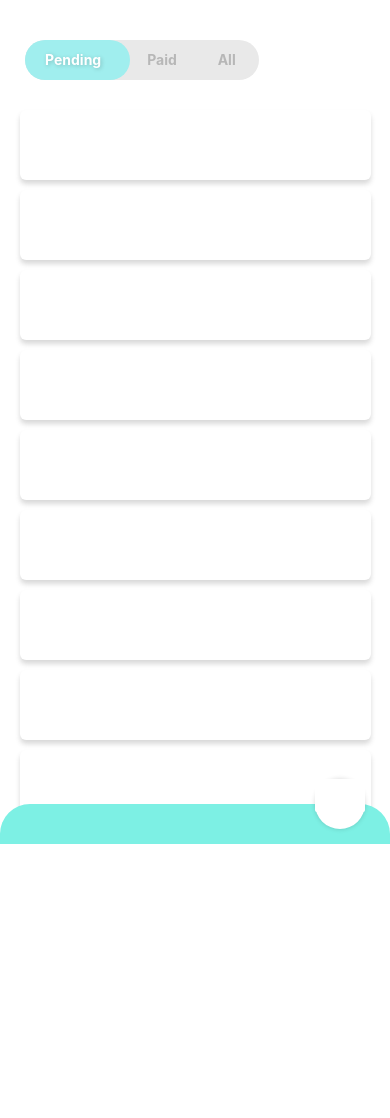
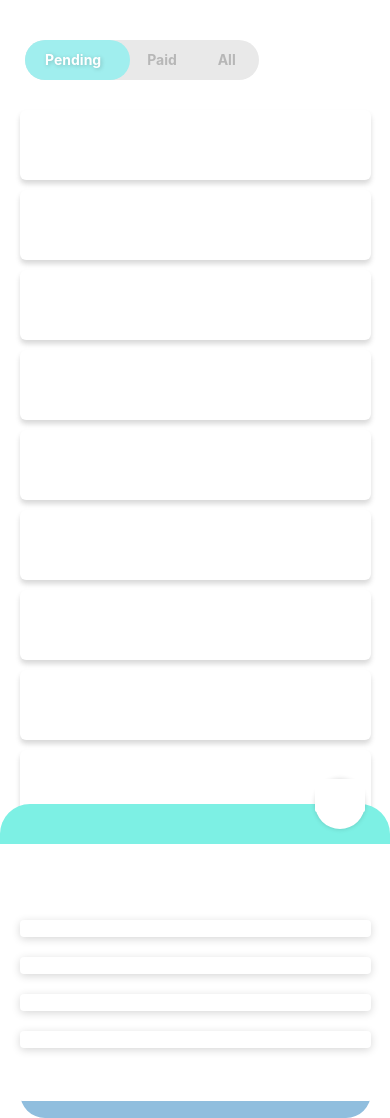
Before and after one commit to masonwongcs/dafuq-bill, a React Native app: screen / in a window 390 px wide. Before the commit the page ends 844 px from the top, so only its background shows below. Built offline with nearby package versions, Linux system fonts and the light colour scheme.

Commit message:
Added input fields

```diff
--- a/src/components/Public/Footer/index.tsx
+++ b/src/components/Public/Footer/index.tsx
@@ -1,5 +1,5 @@
 import * as React from 'react'
-import { ScrollView, Button, Text, View, StyleSheet, Animated } from 'react-native'
+import { Text, TextInput, Button, View, StyleSheet, Animated } from 'react-native'
 import { toggleSidebar } from '../../../actions/App'
 import { dispatch } from '../../../store/index'
 import { IReducers } from '../../../reducers'
@@ -40,6 +40,43 @@ const styles = StyleSheet.create({
     shadowColor: 'rgba(0,0,0,0.2)',
     shadowOpacity: 0.8,
     shadowRadius: 5
+  },
+  title: {
+    color: '#fff',
+    fontSize: 30,
+    fontWeight: 'bold',
+    width: '90%',
+    marginBottom: 20,
+    marginTop: 40,
+    marginLeft: 'auto',
+    marginRight: 'auto'
+  },
+  inputText: {
+    backgroundColor: '#fff',
+    height: 50,
+    width: '90%',
+    borderRadius: 4,
+    shadowColor: 'rgba(0,0,0,0.2)',
+    shadowOpacity: 0.8,
+    shadowRadius: 8,
+    shadowOffset: {
+      width: 0,
+      height: 2
+    },
+    marginBottom: 20,
+    marginLeft: 'auto',
+    marginRight: 'auto',
+    paddingLeft: 10,
+    paddingRight: 20
+  },
+  addButton: {
+    height: 50,
+    width: '90%',
+    borderRadius: 100,
+    backgroundColor: '#90BEDE',
+    marginLeft: 'auto',
+    marginRight: 'auto',
+    marginBottom: 40
   }
 })
 
@@ -48,6 +85,10 @@ class Content extends React.Component<FooterProps> {
     fadeAnim: new Animated.Value(40),
     footerActive: false
   }
+  constructor(props) {
+    super(props)
+  }
+
   onClickMenuButton = () => {
     dispatch(toggleSidebar())
     this.setState({
@@ -90,6 +131,14 @@ class Content extends React.Component<FooterProps> {
             <Button title="Add" color="#fff" onPress={this.onClickMenuButton} />
           </View>
         </View>
+        <Text style={styles.title}>Create new bill</Text>
+        <TextInput editable={true} style={[styles.inputText, { marginTop: 20 }]} maxLength={40} />
+        <TextInput editable={true} style={styles.inputText} maxLength={40} />
+        <TextInput editable={true} style={styles.inputText} maxLength={40} />
+        <TextInput editable={true} style={styles.inputText} maxLength={40} />
+        <View style={styles.addButton}>
+          <Button title="Add" color="#fff" onPress={() => null} />
+        </View>
       </Animated.View>
     )
   }
```
